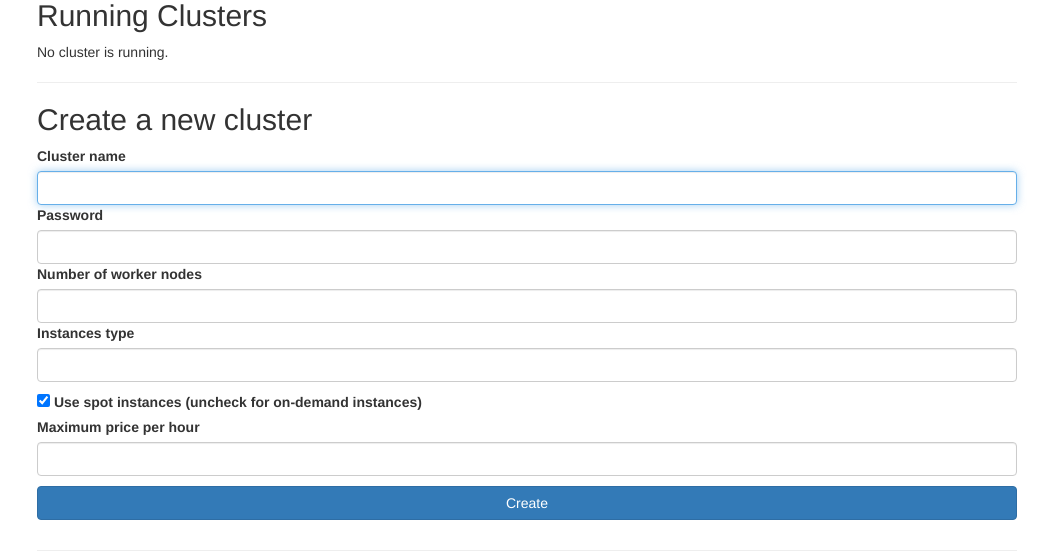
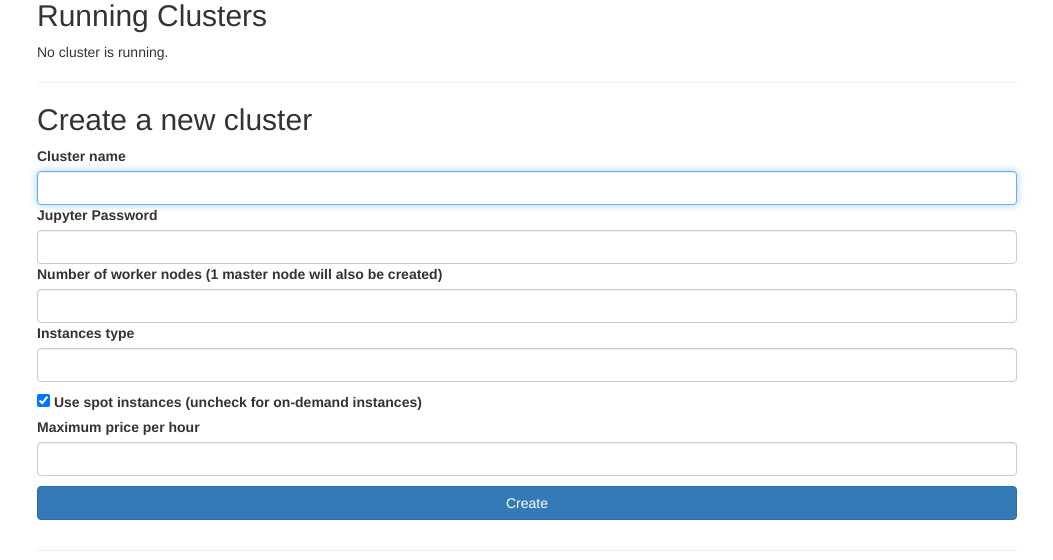
Before and after one commit to arapat/spark-notebook, a Flask app: template spark_notebook/templates/clusters.html in a window 1280 px wide. Shown: the part 209-769 px from the top of the page, without its empty margins (113-1166 px from the left). Run offline with Flask 2, Linux system fonts and the light colour scheme; the template is opened without the code that fills it, so the values that code supplies are empty; some libraries are stand-ins or nearby versions.

Commit message:
Clarified labels

```diff
--- a/spark_notebook/templates/clusters.html
+++ b/spark_notebook/templates/clusters.html
@@ -85,10 +85,10 @@
             <label>Cluster name</label>
             <input id="name" name="name" class="form-control"
                    placeholder="{{"Default: " + data["cluster_name"]}}" autofocus>
-            <label>Password</label>
+            <label>Jupyter Password</label>
             <input id="password" class="form-control" name="password"
                    placeholder="{{"Default: " + data["password"]}}">
-            <label>Number of worker nodes</label>
+            <label>Number of worker nodes (1 master node will also be created)</label>
             <input id="num_of_workers" class="form-control" name="workers"
                    placeholder="{{"Default: " + data["num_of_workers"]}}">
             <label>Instances type</label>
```
